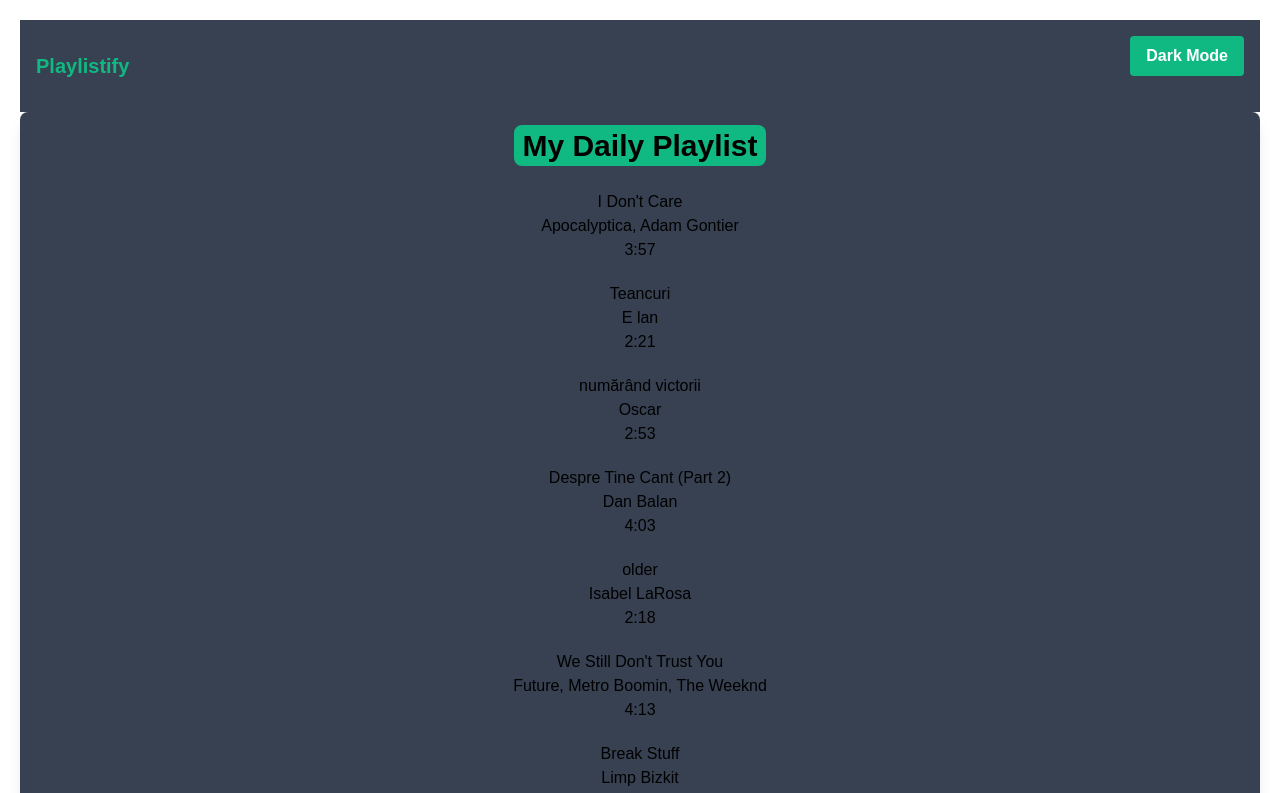
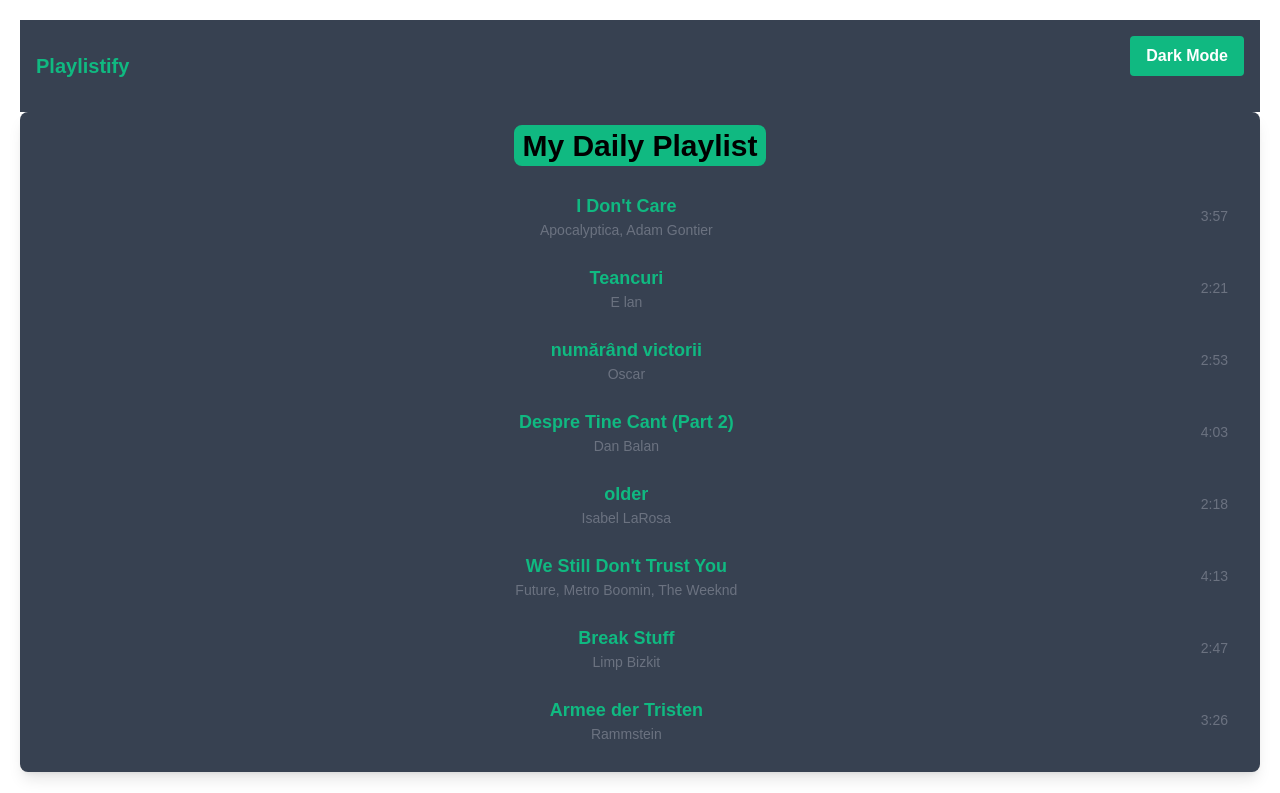
Before and after one commit to andreeamnl/SpotifyAPITest, a React (Create React App) app in the folder spotify-top-songs/: page / in a window 1280 px wide. Shown: the top 793 px of the page. Built offline with nearby package versions, Linux system fonts and the light colour scheme.

Commit message:
Attempt spotify like formatting of song component

```diff
--- a/spotify-top-songs/src/components/Song/Song.js
+++ b/spotify-top-songs/src/components/Song/Song.js
@@ -1,14 +1,15 @@
 import React from 'react';
 
 const Song = ({ id, title, artist, duration }) => {
-    return (
-      <li>
-        <div>
-          <h3>{title}</h3>
-          <p>{artist}</p>
-          <p>{duration}</p>
-        </div>
-      </li>
-    );
-  };
+  return (
+    <li className="flex items-center py-3 px-4 hover:bg-hoverGray transition duration-300 ease-in-out">
+      <div className="flex-grow">
+        <h3 className="text-lg font-semibold text-teal">{title}</h3>
+        <p className="text-sm text-gray-500">{artist}</p>
+      </div>
+      <p className="text-sm text-gray-500">{duration}</p>
+    </li>
+  );
+};
+
 export default Song;
```
